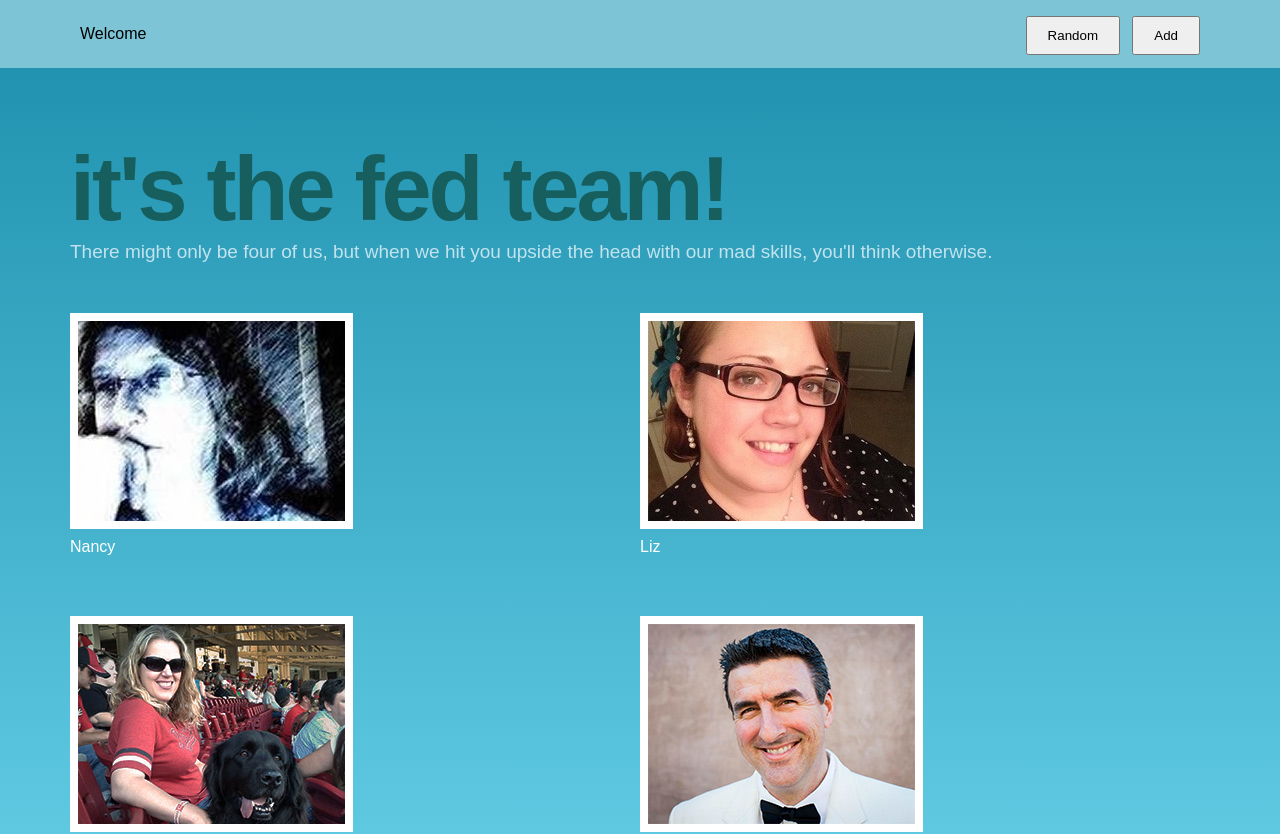
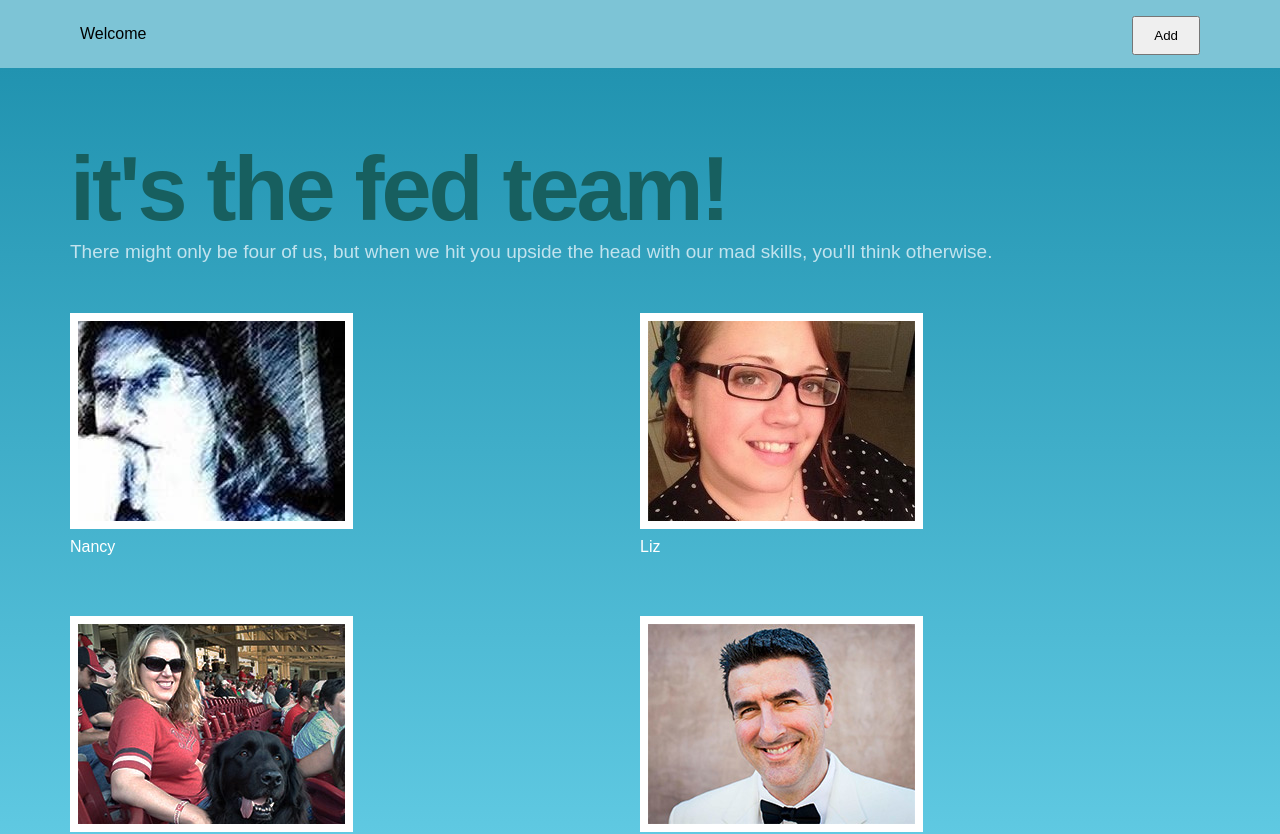
Before and after one commit to billpliske/react-tutorial, a React (Create React App) app: page / in a window 1280 px wide. Shown: the top 834 px of the page. Built offline with nearby package versions, Linux system fonts and the light colour scheme.

Commit message:
killed random button

```diff
--- a/src/components/Header.js
+++ b/src/components/Header.js
@@ -7,7 +7,6 @@ class Header extends Component {
       <div className={`header ${this.props.name}`}>
         <p className="header-text">Welcome {this.props.name}</p>
         <button className="add-button">Add</button>
-        <button className="random-button">Random</button>
       </div>
     );
   }
```
